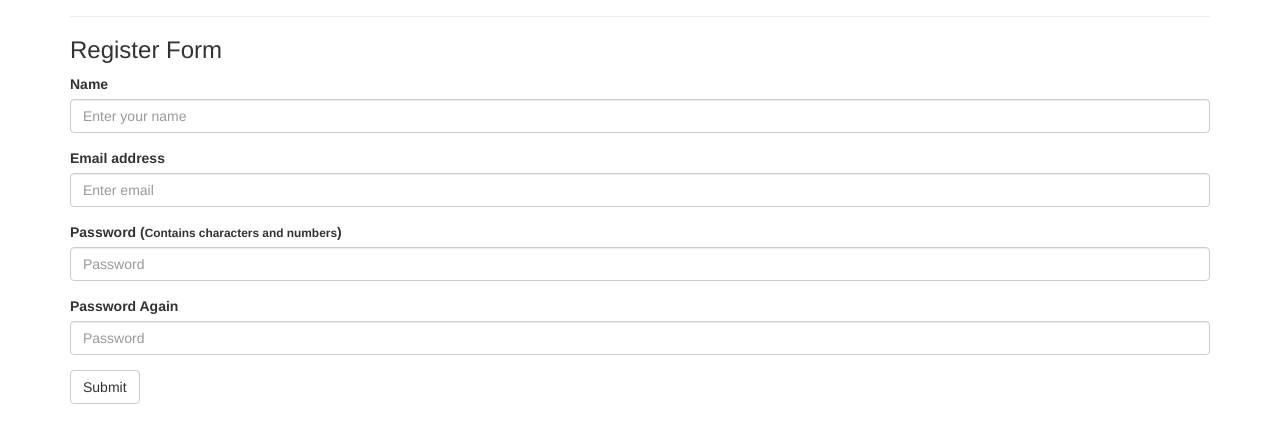
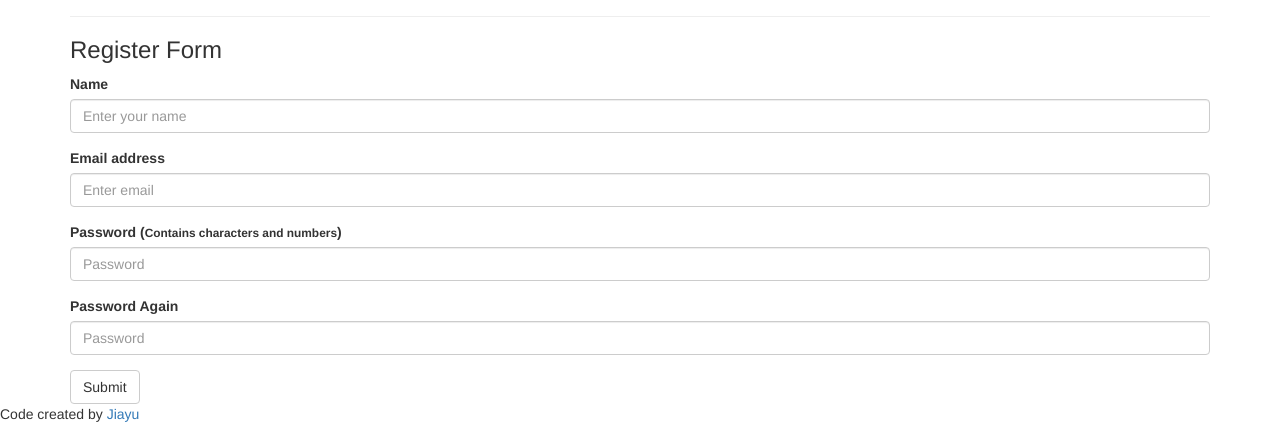
Before and after one commit to vincentlau0493/form-validator.js, a plain HTML site: page example/index.html in a window 1280 px wide. Shown: the part 395-829 px from the top of the page. Before the commit the page ends 800 px from the top, so only its background shows below. Drawn offline with nearby package versions, Linux system fonts and the light colour scheme.

Commit message:
add footer

```diff
--- a/example/index.html
+++ b/example/index.html
@@ -46,6 +46,9 @@
 		</form>
 	</div>
 
+	<div>
+		<p>Code created by <a href="https://github.com/vincentlau0493">Jiayu</a><p>
+	</div>
 
    <script src="https://ajax.googleapis.com/ajax/libs/jquery/1.11.2/jquery.min.js"></script><!-- jQuery -->
 	<script src="../src/form-validator.js"></script><!-- jQuery plugin -->
```
